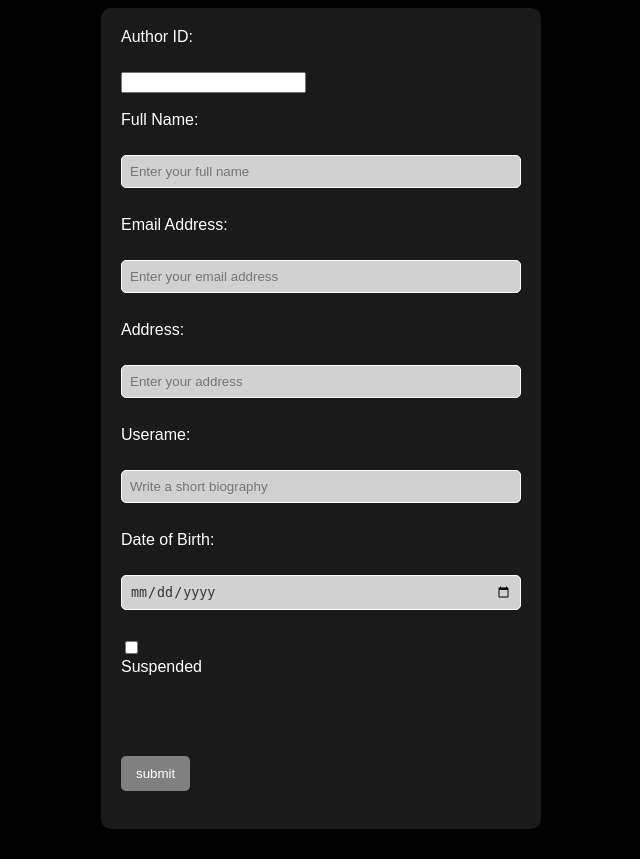
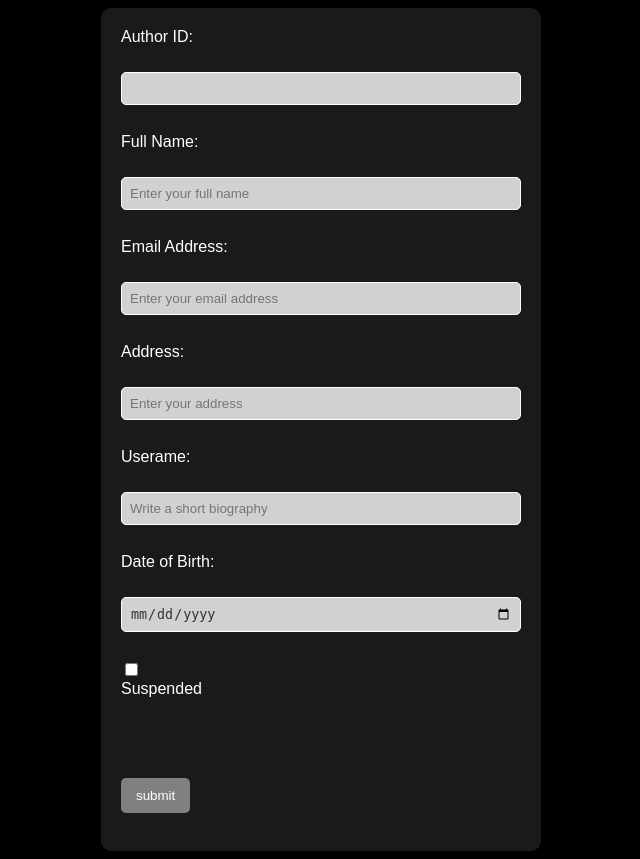
Before and after one commit to Darr318/W3B-4PPLIC4TION-PRACTICE, a PHP site: page / in a window 1280 px wide. Shown: the whole page, without its empty margins (319-959 px from the left). Before the commit the page ends 829 px from the top, so only its background shows below. Run offline with PHP 8.4, Linux system fonts and the light colour scheme.

Commit message:
style.css

```diff
--- a/style.css
+++ b/style.css
@@ -19,6 +19,7 @@ label {
 
 input[type="text"],
 input[type="email"],
+input[type="number"],
 input[type="date"] {
     width: 100%;
     padding: 8px;
```
